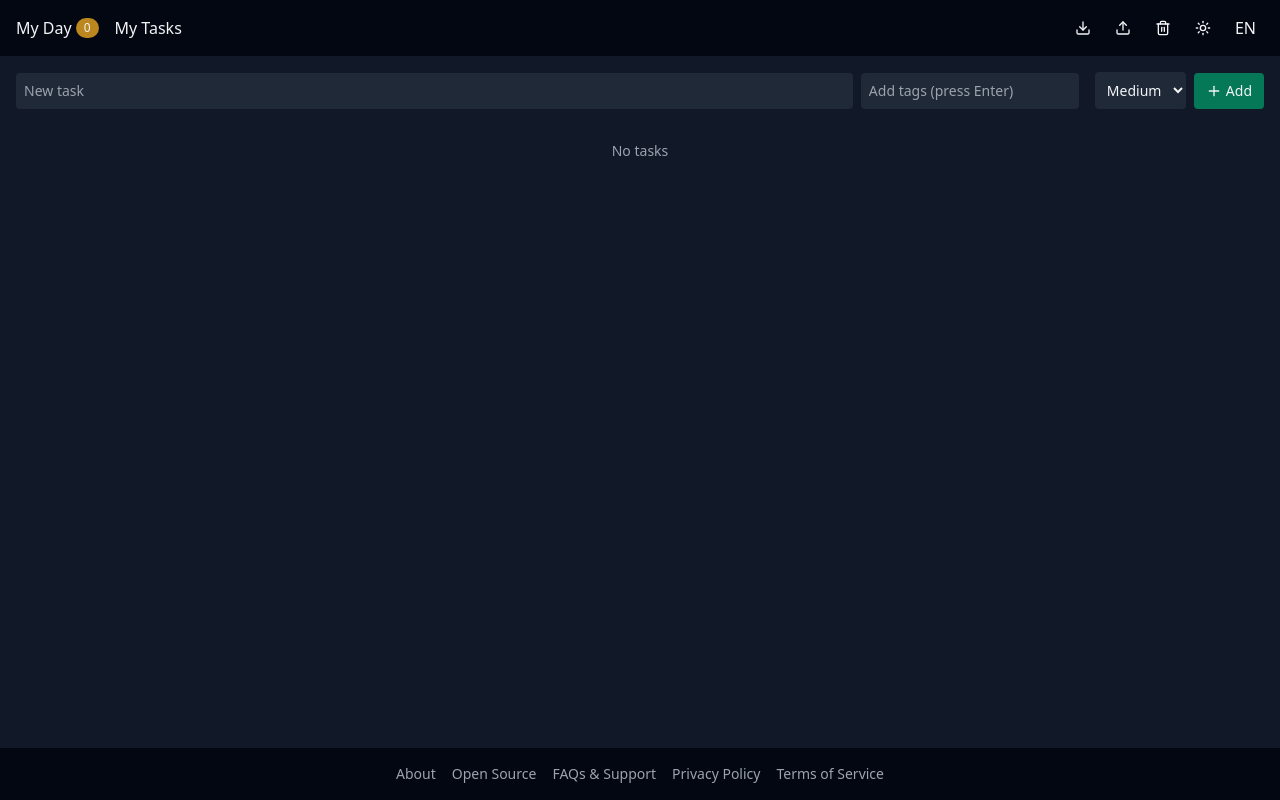
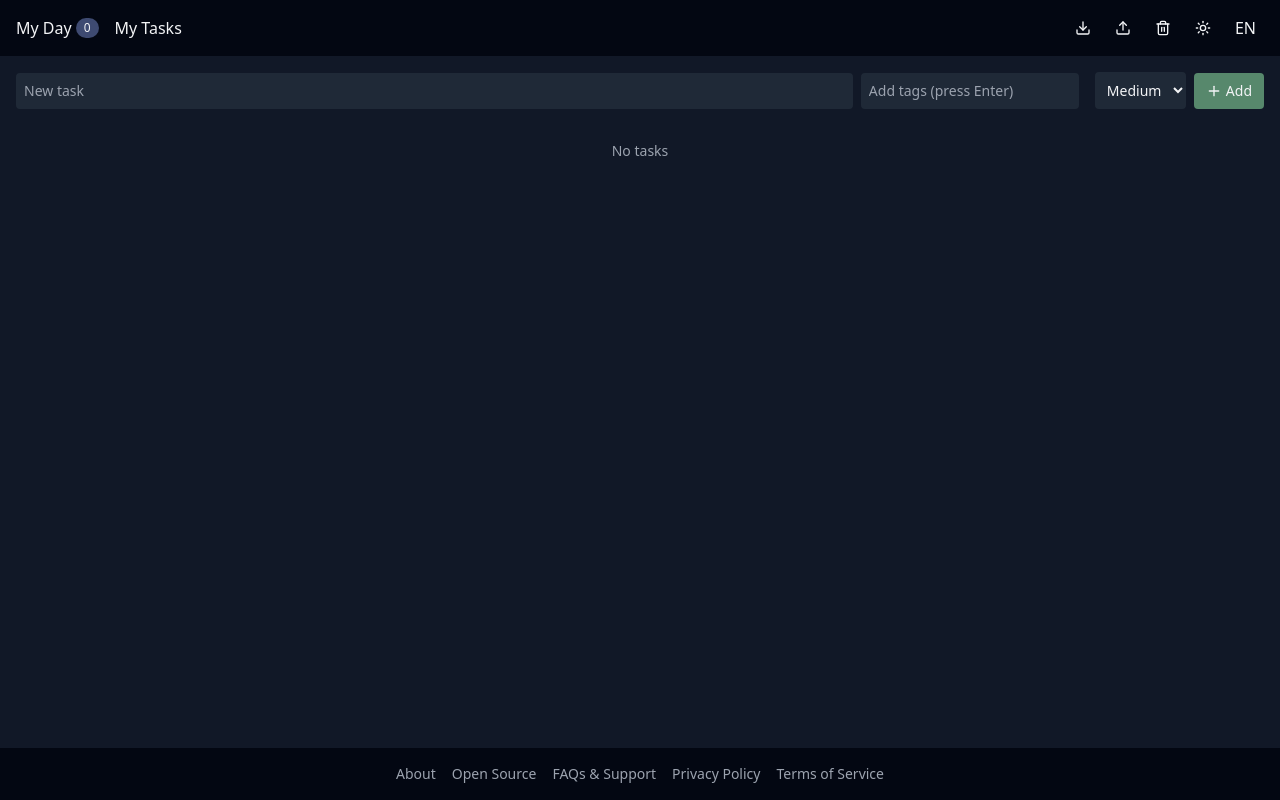
Before and after one commit to AntonioHCervantes/local-quick-planner, a Next.js app: page /my-tasks in a window 1280 px wide. Built offline with nearby package versions, Linux system fonts and the light colour scheme.

Commit message:
style: customize dark mode action colors

```diff
--- a/components/AddTask/AddTask.tsx
+++ b/components/AddTask/AddTask.tsx
@@ -93,7 +93,7 @@ export default function AddTask(props: UseAddTaskProps) {
       </select>
       <button
         type="submit"
-        className="flex items-center gap-1 rounded bg-emerald-700 px-3 py-2 text-sm hover:bg-emerald-800 focus:ring"
+        className="flex items-center gap-1 rounded bg-emerald-700 px-3 py-2 text-sm hover:bg-emerald-800 focus:ring dark:bg-[#57886C] dark:hover:brightness-110"
       >
         <Plus className="h-4 w-4" /> {t('addTask.addButton')}
       </button>
--- a/components/Header/Header.tsx
+++ b/components/Header/Header.tsx
@@ -26,7 +26,7 @@ export default function Header() {
             className="flex items-center hover:underline focus:underline"
           >
             {t('nav.myDay')}
-            <span className="ml-1 rounded-full bg-yellow-100 px-2 py-0.5 text-xs text-current dark:bg-[#bb871e]">
+            <span className="ml-1 rounded-full bg-yellow-100 px-2 py-0.5 text-xs text-current dark:bg-[rgb(62,74,113)]">
               {myDayCount}
             </span>
           </Link>
@@ -119,7 +119,7 @@ export default function Header() {
               </button>
               <button
                 onClick={handleDelete}
-                className="rounded bg-red-700 px-3 py-1 hover:bg-red-800 focus:bg-red-800"
+                className="rounded bg-red-700 px-3 py-1 hover:bg-red-800 focus:bg-red-800 dark:bg-[rgb(184,75,79)] dark:hover:brightness-110 dark:focus:brightness-110"
               >
                 {t('confirmDelete.delete')}
               </button>
--- a/components/TaskItem/TaskItem.tsx
+++ b/components/TaskItem/TaskItem.tsx
@@ -54,7 +54,7 @@ export default function TaskItem({ taskId, highlighted }: TaskItemProps) {
       <div
         className={`flex flex-col gap-2 rounded p-2 flex-1 ${
           task.plannedFor
-            ? 'bg-yellow-100 dark:bg-[#bb871e]'
+            ? 'bg-yellow-100 dark:bg-[rgb(62,74,113)]'
             : 'bg-gray-100 dark:bg-gray-800'
         } ${highlighted ? 'ring-2 ring-blue-500' : ''}`}
       >
@@ -103,8 +103,8 @@ export default function TaskItem({ taskId, highlighted }: TaskItemProps) {
             }
             className={`rounded p-1 focus:ring ${
               task.plannedFor
-                ? 'bg-yellow-500 text-black hover:bg-yellow-600'
-                : 'bg-emerald-700 text-white hover:bg-emerald-800'
+                ? 'bg-yellow-500 text-black hover:bg-yellow-600 dark:bg-[rgb(187,135,30)] dark:hover:brightness-110'
+                : 'bg-emerald-700 text-white hover:bg-emerald-800 dark:bg-[#57886C] dark:hover:brightness-110'
             }`}
           >
             {task.plannedFor ? (
@@ -117,7 +117,7 @@ export default function TaskItem({ taskId, highlighted }: TaskItemProps) {
             onClick={() => removeTask(task.id)}
             aria-label={t('taskItem.deleteTask')}
             title={t('taskItem.deleteTask')}
-            className="rounded bg-red-700 p-1 text-white hover:bg-red-800 focus:ring"
+            className="rounded bg-red-700 p-1 text-white hover:bg-red-800 focus:ring dark:bg-[rgb(184,75,79)] dark:hover:brightness-110"
           >
             <Trash2 className="h-4 w-4" />
           </button>
--- a/components/TasksView/TasksView.tsx
+++ b/components/TasksView/TasksView.tsx
@@ -51,7 +51,7 @@ export default function TasksView() {
               </button>
               <button
                 onClick={confirmRemoveTag}
-                className="rounded bg-red-700 px-3 py-1 hover:bg-red-800 focus:bg-red-800"
+                className="rounded bg-red-700 px-3 py-1 hover:bg-red-800 focus:bg-red-800 dark:bg-[rgb(184,75,79)] dark:hover:brightness-110 dark:focus:brightness-110"
               >
                 {t('confirmDelete.delete')}
               </button>
```
